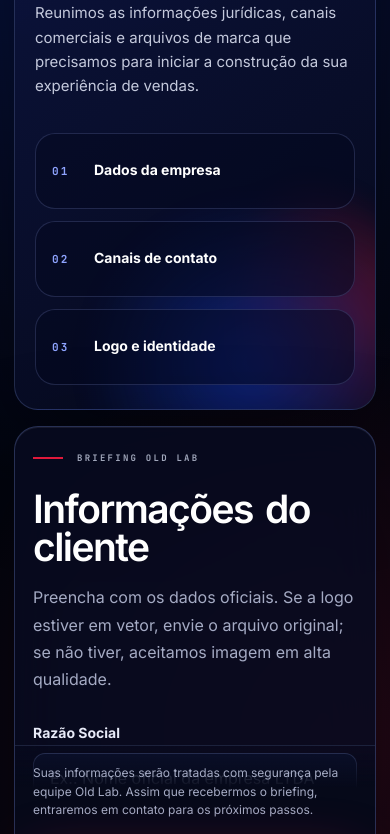
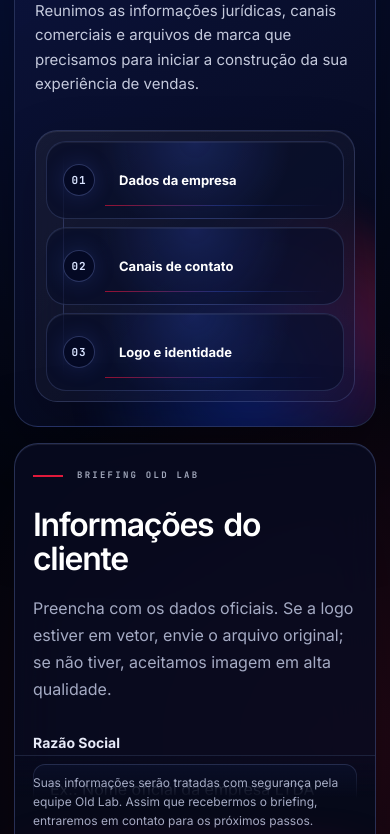
Before and after one commit to designconverte/old-lab-preview, a website built with Vite: page briefing/index.html in a window 390 px wide. Shown: the part 343-1177 px from the top of the page. Built offline with nearby package versions, Linux system fonts and the light colour scheme; a web font is replaced by a local one.

Commit message:
fix: polish briefing typography and steps

```diff
--- a/src/style.css
+++ b/src/style.css
@@ -1738,7 +1738,7 @@ body.modal-open {
 .briefing-copy h1 {
   max-width: 660px;
   margin-bottom: 26px;
-  font-size: clamp(44px, 5.05vw, 76px);
+  font-size: 60px;
   line-height: 1.02;
 }
 
@@ -1749,26 +1749,76 @@ body.modal-open {
 }
 
 .briefing-steps {
+  position: relative;
   display: grid;
   grid-template-columns: repeat(3, minmax(0, 1fr));
-  gap: 12px;
+  gap: 10px;
+  padding: 8px;
+  border: 1px solid rgba(126, 149, 226, 0.22);
+  border-radius: 26px;
+  background:
+    linear-gradient(135deg, rgba(255, 255, 255, 0.06), rgba(255, 255, 255, 0.015)),
+    rgba(5, 9, 31, 0.42);
+  box-shadow:
+    inset 0 1px 0 rgba(255, 255, 255, 0.08),
+    0 20px 54px rgba(0, 0, 0, 0.22);
+  backdrop-filter: blur(18px);
+  overflow: hidden;
+}
+
+.briefing-steps::before {
+  content: "";
+  position: absolute;
+  inset: 50% 10% auto;
+  height: 1px;
+  background: linear-gradient(90deg, transparent, rgba(143, 164, 255, 0.52), transparent);
+  opacity: 0.7;
+  pointer-events: none;
 }
 
 .briefing-steps article {
-  min-height: 118px;
-  display: grid;
-  align-content: space-between;
-  padding: 20px;
-  border: 1px solid rgba(128, 148, 213, 0.22);
+  position: relative;
+  min-height: 104px;
+  display: grid;
+  grid-template-rows: auto 1fr;
+  gap: 18px;
+  align-content: start;
+  padding: 18px;
+  border: 1px solid rgba(128, 148, 213, 0.2);
   border-radius: 20px;
-  background: rgba(5, 9, 31, 0.52);
+  background:
+    radial-gradient(circle at 50% 0%, rgba(71, 105, 255, 0.2), transparent 58%),
+    rgba(8, 14, 42, 0.66);
+  box-shadow: inset 0 1px 0 rgba(255, 255, 255, 0.06);
+}
+
+.briefing-steps article::after {
+  content: "";
+  position: absolute;
+  inset: auto 18px 16px;
+  height: 1px;
+  background: linear-gradient(90deg, rgba(225, 18, 57, 0.9), rgba(71, 105, 255, 0.4), transparent);
+  opacity: 0.72;
+}
+
+.briefing-steps b {
+  width: 34px;
+  height: 24px;
+  display: inline-grid;
+  place-items: center;
+  border: 1px solid rgba(143, 164, 255, 0.28);
+  border-radius: 999px;
+  color: #d9e3ff;
+  background: rgba(4, 9, 35, 0.72);
+  box-shadow: 0 0 22px rgba(71, 105, 255, 0.18);
+  letter-spacing: 0.08em;
 }
 
 .briefing-steps span {
   color: #fff;
-  font-size: 14px;
+  font-size: 13px;
   font-weight: 700;
-  line-height: 1.35;
+  line-height: 1.28;
 }
 
 .briefing-panel {
@@ -1788,8 +1838,8 @@ body.modal-open {
 
 .briefing-panel-header h2 {
   margin-bottom: 18px;
-  font-size: clamp(38px, 4.4vw, 68px);
-  line-height: 0.98;
+  font-size: 40px;
+  line-height: 1.03;
 }
 
 .briefing-panel-header p {
@@ -2226,7 +2276,7 @@ body.modal-open {
 
   .briefing-copy h1 {
     margin-bottom: 20px;
-    font-size: clamp(36px, 10.4vw, 50px);
+    font-size: 40px;
     line-height: 1.06;
     letter-spacing: -0.042em;
     word-spacing: 0.1em;
@@ -2239,14 +2289,35 @@ body.modal-open {
 
   .briefing-steps {
     grid-template-columns: 1fr;
+    gap: 8px;
+    padding: 10px;
+    border-radius: 22px;
+  }
+
+  .briefing-steps::before {
+    inset: 24px auto 24px 27px;
+    width: 1px;
+    height: auto;
+    background: linear-gradient(180deg, transparent, rgba(143, 164, 255, 0.5), transparent);
   }
 
   .briefing-steps article {
-    min-height: 76px;
+    min-height: 78px;
     grid-template-columns: 42px 1fr;
+    grid-template-rows: 1fr;
     align-items: center;
     align-content: center;
-    padding: 16px;
+    gap: 14px;
+    padding: 14px 16px;
+  }
+
+  .briefing-steps article::after {
+    inset: auto 16px 12px 58px;
+  }
+
+  .briefing-steps b {
+    width: 32px;
+    height: 32px;
   }
 
   .briefing-panel {
@@ -2254,7 +2325,8 @@ body.modal-open {
   }
 
   .briefing-panel-header h2 {
-    font-size: clamp(36px, 10vw, 48px);
+    font-size: 32px;
+    line-height: 1.08;
     letter-spacing: -0.04em;
     word-spacing: 0.1em;
   }
```
